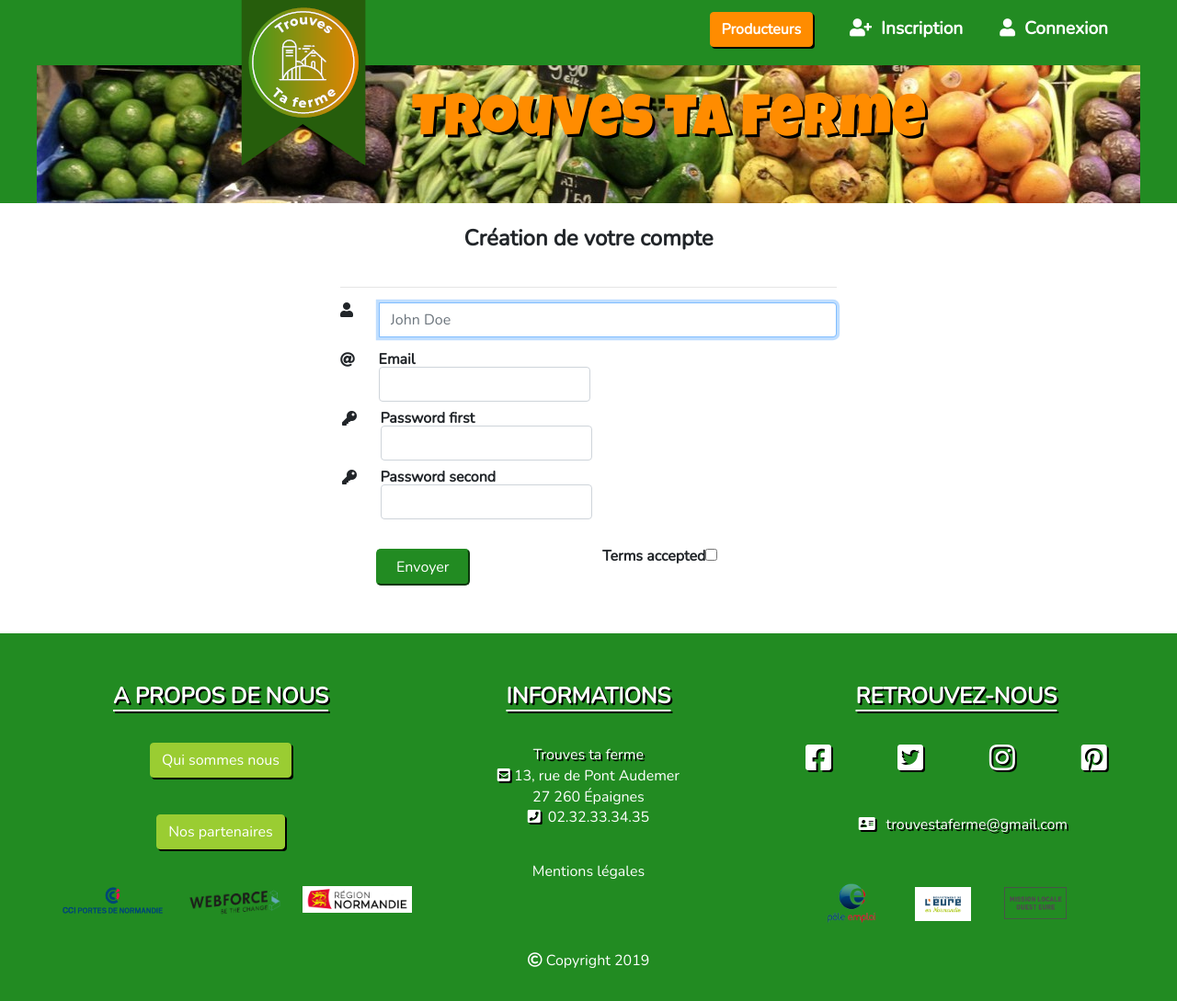
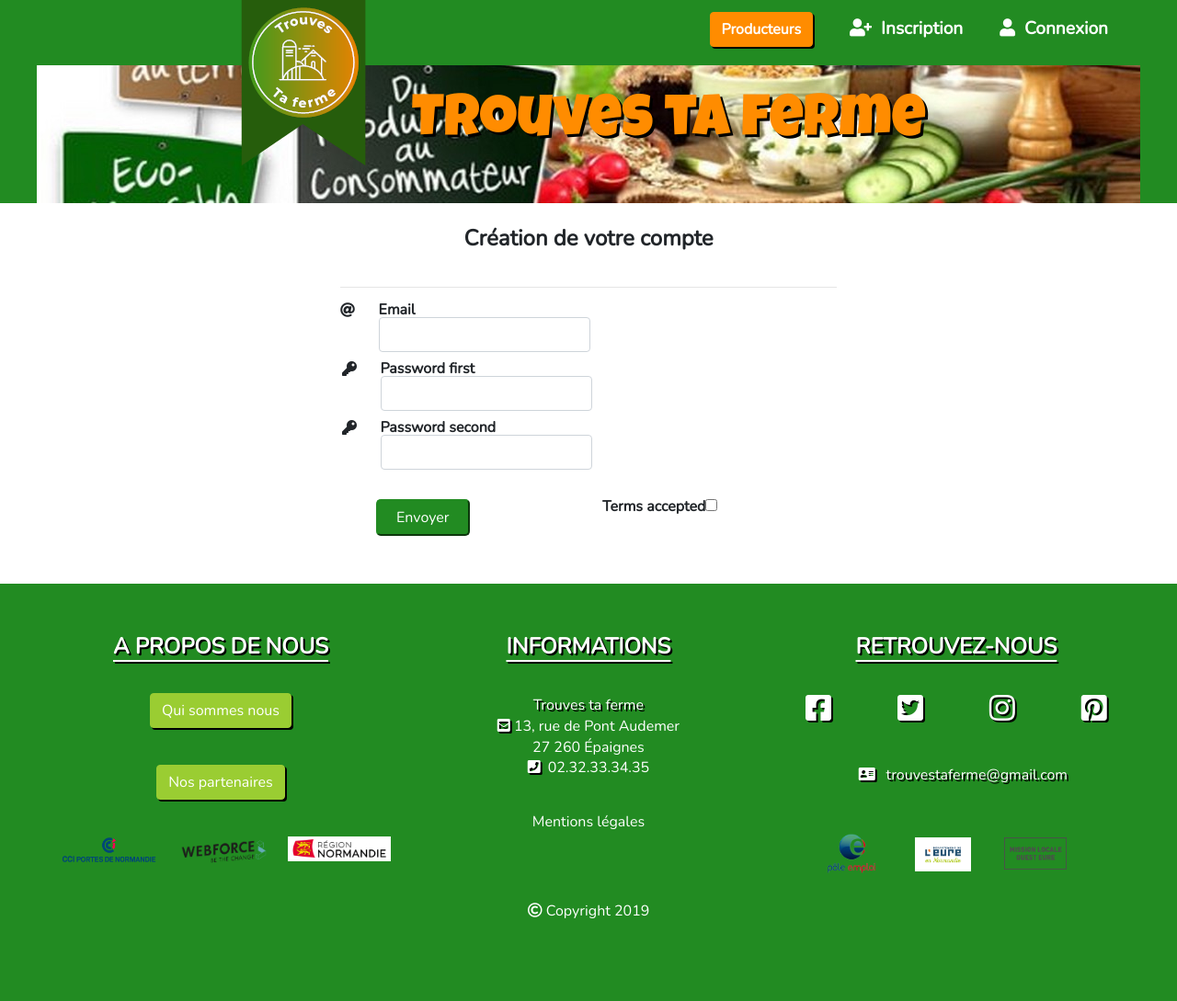
Before and after one commit to JCoderius/projet_soutenance_gr3, a Symfony app: template templates/registration/register.html.twig in a window 1280 px wide. Shown: the whole page at 92% size. After the commit the page ends 999 px from the top, so only its background shows below. Run offline with Twig, Linux system fonts and the light colour scheme; the template is opened without the code that fills it, so the values that code supplies are empty; form fields are guessed from the names that the template uses; some libraries are stand-ins or nearby versions; some web fonts are replaced.

Commit message:
maj 3 juin milieu apres midi

```diff
--- a/public/asset/css/style.css
+++ b/public/asset/css/style.css
@@ -663,7 +663,7 @@ footer .partenaire a:hover{
   margin-left: 3%;
 }
 .partenaires1 ul li{
-  width: 33.3%;
+  width: 31.3%;
   float: left;
   padding-top: 5%;
   padding-left: 2%;
--- a/src/Controller/SecurityController.php
+++ b/src/Controller/SecurityController.php
@@ -60,7 +60,7 @@ class SecurityController extends AbstractController
 
            if ($user === null) {
                $this->addFlash('danger', 'Email Inconnu');
-               return $this->redirectToRoute('homepage');
+               return $this->redirectToRoute('defaut');
            }
            $token = $tokenGenerator->generateToken();
 
@@ -69,7 +69,7 @@ class SecurityController extends AbstractController
                $entityManager->flush();
            } catch (\Exception $e) {
                $this->addFlash('warning', $e->getMessage());
-               return $this->redirectToRoute('homepage');
+               return $this->redirectToRoute('defaut');
            }
 
            $url = $this->generateUrl('app_reset_password', array('token' => $token,'email'=> $email), UrlGeneratorInterface::ABSOLUTE_URL);
--- a/src/Form/RegistrationFormType.php
+++ b/src/Form/RegistrationFormType.php
@@ -22,7 +22,7 @@ class RegistrationFormType extends AbstractType
             ->add('password', RepeatedType::class, [
                   'type' => PasswordType::class,
                   'invalid_message' => 'Les deux champs mot de passe doivent être identique.',
-                  'options' => ['attr' => ['class' => 'password-field']],
+                  'options' => ['label' => 'Entrez votre mot de passe'],
                   'required' => true,
                   'second_options' => ['label' => 'Confirmez votre mot de passe'],
                 'error_bubbling'  => false,
--- a/templates/registration/register.html.twig
+++ b/templates/registration/register.html.twig
@@ -15,18 +15,6 @@
                 </div>
             </div>
             <div class="row">
-                <div class="col-md-3 field-label-responsive">
-                    <!-- <label for="name">Nom</label> -->
-                </div>
-                <div class="col-md-6">
-                    <div class="form-group">
-                        <div class="input-group mb-2 mr-sm-2 mb-sm-0">
-                            <div class="input-group-addon" style="width: 2.6rem"><i class="fa fa-user"></i></div>
-                            <input type="text" name="name" class="form-control" id="name"
-                                   placeholder="John Doe" required autofocus>
-                        </div>
-                    </div>
-                </div>
                 <div class="col-md-3">
                     <div class="form-control-feedback">
                             <span class="text-danger align-middle">
```
Also changed, not shown: public/asset/img/background1.jpg.
